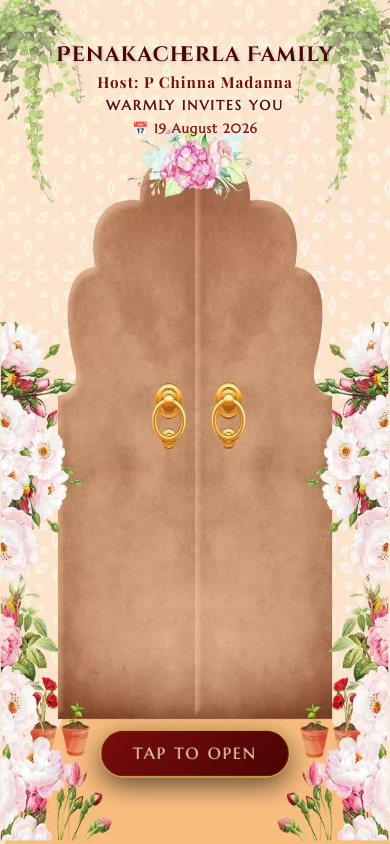
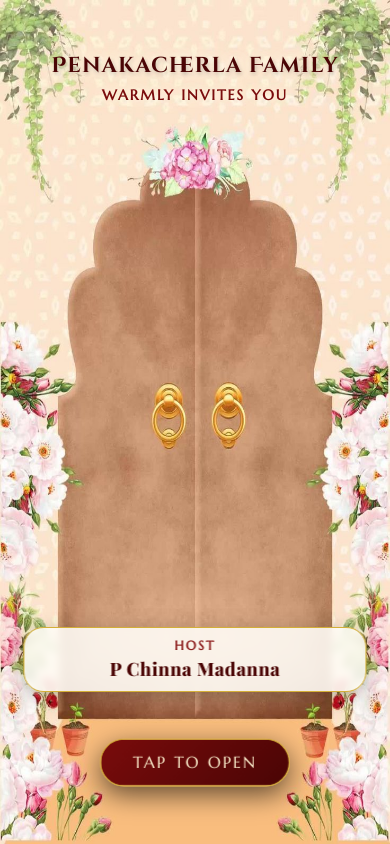
Before and after one commit to ravi-teja528/Aahwanam, a plain HTML site: page index.html in a window 390 px wide. Drawn offline with nearby package versions, Linux system fonts and the light colour scheme; a web font is replaced by a local one.

Commit message:
Update index.html

```diff
--- a/index.html
+++ b/index.html
@@ -79,14 +79,14 @@
       opacity: 0;
     }
 
-    /* HIGH-CONTRAST DOOR TEXT (INCLUDES HOST & DATE ON DOOR) */
+    /* TOP DOOR TEXT (NO DATE) */
     .door-header-text {
       position: absolute;
-      top: 5%;
+      top: 6%;
       left: 50%;
       transform: translateX(-50%);
       font-family: 'Cinzel Decorative', serif;
-      font-size: 1.55rem;
+      font-size: 1.65rem;
       font-weight: 700;
       color: #4a0505;
       text-align: center;
@@ -94,46 +94,65 @@
       max-width: 480px;
       z-index: 10001;
       letter-spacing: 1px;
-      line-height: 1.3;
+      line-height: 1.35;
       pointer-events: none;
       transition: opacity 0.4s ease;
       text-shadow: 0 0 12px rgba(255, 252, 240, 0.95), 0 0 20px rgba(255, 245, 210, 0.9), 1px 2px 4px rgba(0,0,0,0.3);
     }
 
-    .door-host-sub {
-      font-family: 'Playfair Display', serif;
+    .door-header-text span {
+      display: block;
+      font-family: 'Marcellus', serif;
       font-size: 1.05rem;
       color: #7a0c0c;
       font-weight: 700;
-      margin: 4px 0;
-      text-shadow: 0 0 10px rgba(255, 252, 240, 0.95), 0 0 15px rgba(255, 245, 210, 0.9);
-    }
-
-    .door-header-text span {
-      display: block;
-      font-family: 'Marcellus', serif;
-      font-size: 0.95rem;
-      color: #5c0d0d;
-      font-weight: 700;
-      margin-top: 4px;
+      margin-top: 6px;
       letter-spacing: 2px;
       text-transform: uppercase;
       text-shadow: 0 0 10px rgba(255, 252, 240, 0.95), 0 0 15px rgba(255, 245, 210, 0.9);
     }
 
-    .door-date-sub {
+    /* LOWER HALF DOOR HOST HIGHLIGHT CARD */
+    .door-host-card {
+      position: absolute;
+      bottom: 18%;
+      left: 50%;
+      transform: translateX(-50%);
+      text-align: center;
+      z-index: 10001;
+      width: 88%;
+      max-width: 420px;
+      pointer-events: none;
+      transition: opacity 0.4s ease;
+      background: rgba(255, 253, 247, 0.88);
+      border: 1px solid #d4af37;
+      padding: 10px 20px;
+      border-radius: 20px;
+      box-shadow: 0 6px 20px rgba(0,0,0,0.25);
+      backdrop-filter: blur(4px);
+    }
+
+    .door-host-label {
       font-family: 'Marcellus', serif;
-      font-size: 0.85rem;
+      font-size: 0.8rem;
       color: #8b1a1a;
+      letter-spacing: 2px;
+      text-transform: uppercase;
       font-weight: 700;
-      margin-top: 6px;
-      letter-spacing: 1px;
-      text-shadow: 0 0 10px rgba(255, 252, 240, 0.95);
+    }
+
+    .door-host-name {
+      font-family: 'Playfair Display', serif;
+      font-size: 1.35rem;
+      font-weight: 800;
+      color: #4a0505;
+      margin-top: 2px;
+      letter-spacing: 0.5px;
     }
 
     .tap-hint {
       position: absolute;
-      bottom: 8%;
+      bottom: 7%;
       left: 50%;
       transform: translateX(-50%);
       background: linear-gradient(135deg, #7a0c0c, #4a0505);
@@ -427,7 +446,7 @@
       box-shadow: 0 8px 22px rgba(139, 26, 26, 0.45);
     }
 
-    /* HOST CONTACT (1 HOST NAME + 2 PHONE NUMBERS) */
+    /* HIGHLIGHTED HOST CONTACT BLOCK */
     .contact-block {
       width: 100%;
     }
@@ -435,16 +454,28 @@
     .contact-label {
       font-family: 'Marcellus', serif;
       font-size: 0.88rem;
-      color: #666;
-      margin-bottom: 4px;
+      color: #8b1a1a;
+      letter-spacing: 1.5px;
+      text-transform: uppercase;
+      font-weight: 600;
+      margin-bottom: 6px;
+    }
+
+    .host-highlight-card {
+      display: inline-block;
+      background: rgba(255, 253, 247, 0.95);
+      border: 2px solid #d4af37;
+      padding: 10px 24px;
+      border-radius: 25px;
+      box-shadow: 0 6px 18px rgba(139, 26, 26, 0.15);
+      margin-bottom: 16px;
     }
 
     .host-name {
       font-family: 'Playfair Display', serif;
-      font-size: 1.25rem;
-      font-weight: 700;
-      color: #7a0c0c;
-      margin-bottom: 12px;
+      font-size: 1.35rem;
+      font-weight: 800;
+      color: #5c0d0d;
       letter-spacing: 0.5px;
     }
 
@@ -488,10 +519,10 @@
     }
 
     @media (max-width: 480px) {
-      .door-header-text { font-size: 1.3rem; top: 5%; }
-      .door-host-sub { font-size: 0.95rem; }
-      .door-header-text span { font-size: 0.85rem; }
-      .door-date-sub { font-size: 0.8rem; }
+      .door-header-text { font-size: 1.35rem; top: 6%; }
+      .door-header-text span { font-size: 0.9rem; }
+      .door-host-name { font-size: 1.15rem; }
+      .door-host-card { bottom: 18%; }
       .family-title { font-size: 1.75rem; }
       .highlight-title { font-size: 1.8rem; }
       .content-area { gap: 30px; }
@@ -504,13 +535,18 @@
 </head>
 <body>
 
-  <!-- Fullscreen 3D Door Overlay with Host Name & Date -->
+  <!-- Fullscreen 3D Door Overlay -->
   <div id="door-wrapper" onclick="openDoor()">
+    <!-- Top Header on Door (Date Removed) -->
     <div class="door-header-text" id="doorHeaderText">
       Penakacherla Family
-      <div class="door-host-sub">Host: P Chinna Madanna</div>
       <span>Warmly Invites You</span>
-      <div class="door-date-sub">📅 19 August 2026</div>
+    </div>
+
+    <!-- Lower Half Highlighted Host Card on Door -->
+    <div class="door-host-card" id="doorHostCard">
+      <div class="door-host-label">Host</div>
+      <div class="door-host-name">P Chinna Madanna</div>
     </div>
 
     <div class="door door-left"></div>
@@ -615,15 +651,18 @@
         </a>
       </div>
 
-      <!-- HOST CONTACT (1 HOST NAME + 2 PHONE NUMBERS) -->
+      <!-- HIGHLIGHTED HOST CONTACT BLOCK -->
       <div class="contact-block">
         <div class="contact-label">Host</div>
-        <div class="host-name">P Chinna Madanna</div>
+        <div class="host-highlight-card">
+          <div class="host-name">P Chinna Madanna</div>
+        </div>
         <div class="contact-buttons">
-          <a href="tel:9849561084" class="phone-btn">📞 9849561084</a>
+
           <a href="tel:8309973077" class="phone-btn">📞 8309973077</a>
           <a href="tel:7993583855" class="phone-btn">📞 7993583855</a>
         </div>
+
       </div>
 
     </div>
@@ -634,10 +673,12 @@
       const doorWrapper = document.getElementById('door-wrapper');
       const tapHint = document.getElementById('tapHint');
       const doorHeaderText = document.getElementById('doorHeaderText');
+      const doorHostCard = document.getElementById('doorHostCard');
       const scrollOverlay = document.getElementById('scrollOverlay');
 
       tapHint.style.opacity = '0';
       doorHeaderText.style.opacity = '0';
+      if (doorHostCard) doorHostCard.style.opacity = '0';
 
       doorWrapper.classList.add('zooming');
 
@@ -682,7 +723,6 @@
       setInterval(updateTimer, 1000);
     }
 
-    // Initialize timer on page load
     initCountdown();
 
     /* PETAL & BLESSING SHOWER FUNCTION */
@@ -693,21 +733,4 @@
       for (let i = 0; i < totalPetals; i++) {
         setTimeout(() => {
           const petal = document.createElement('div');
-          petal.className = 'falling-petal';
-          petal.innerText = items[Math.floor(Math.random() * items.length)];
-
-          petal.style.left = Math.random() * 95 + 'vw';
-          petal.style.fontSize = (Math.random() * 14 + 16) + 'px';
-          petal.style.animationDuration = (Math.random() * 2 + 2.5) + 's';
-
-          document.body.appendChild(petal);
-
-          setTimeout(() => {
-            petal.remove();
-          }, 4500);
-        }, i * 80);
-      }
-    }
-  </script>
-</body>
-</html>
+          p
```
